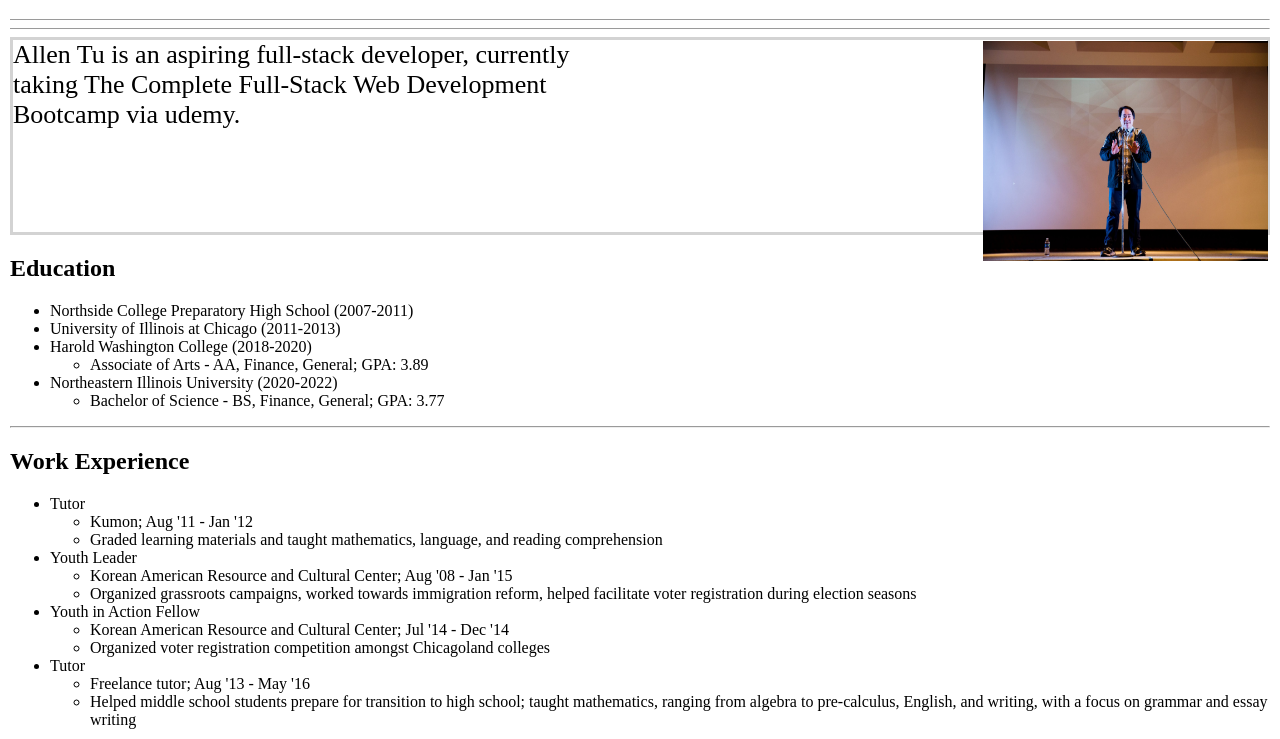
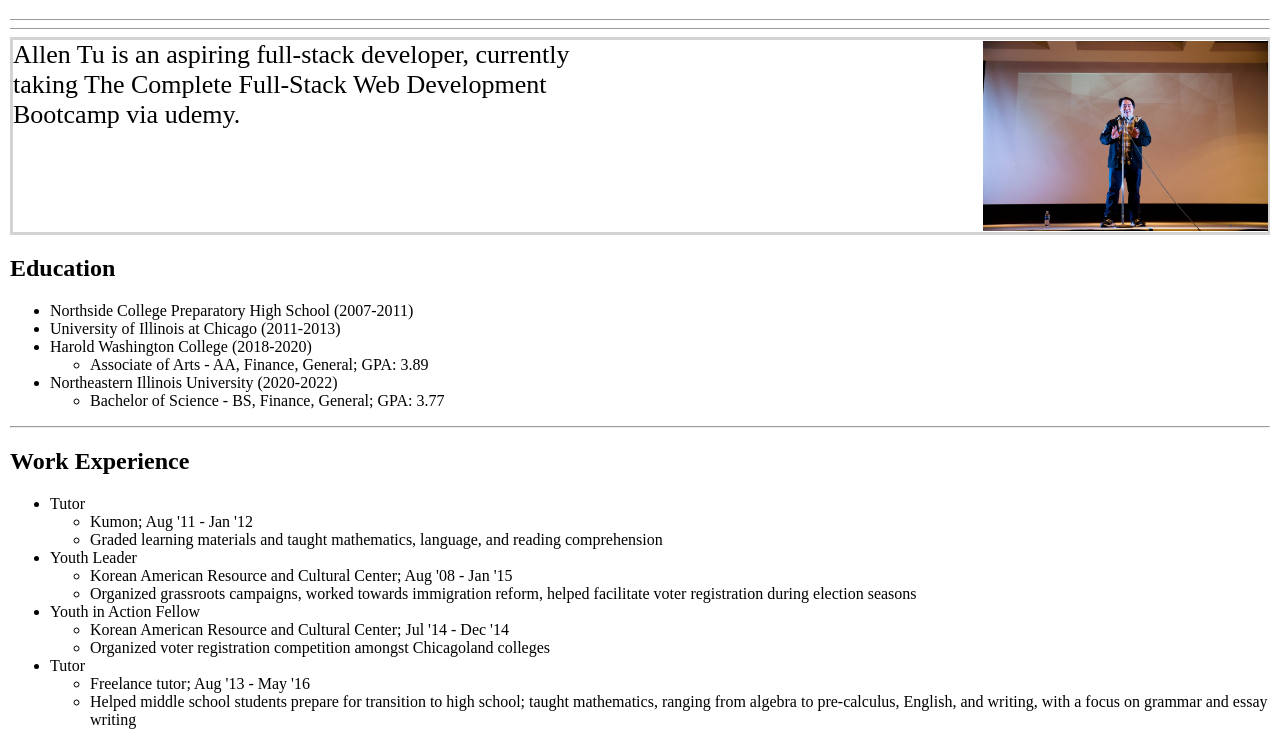
Before and after one commit to allen-tusic/Capstone-Project-1, a plain HTML site: page index.html in a window 1280 px wide. Shown: the part 61-800 px from the top of the page. Drawn offline with Linux system fonts and the light colour scheme.

Commit message:
Update styles.css

```diff
--- a/styles.css
+++ b/styles.css
@@ -19,7 +19,7 @@ body {
 }
 
 img {
-    height:27.5%;
+    height:190px;
     width:285px;
     position:absolute;
     right: 12px;
```
